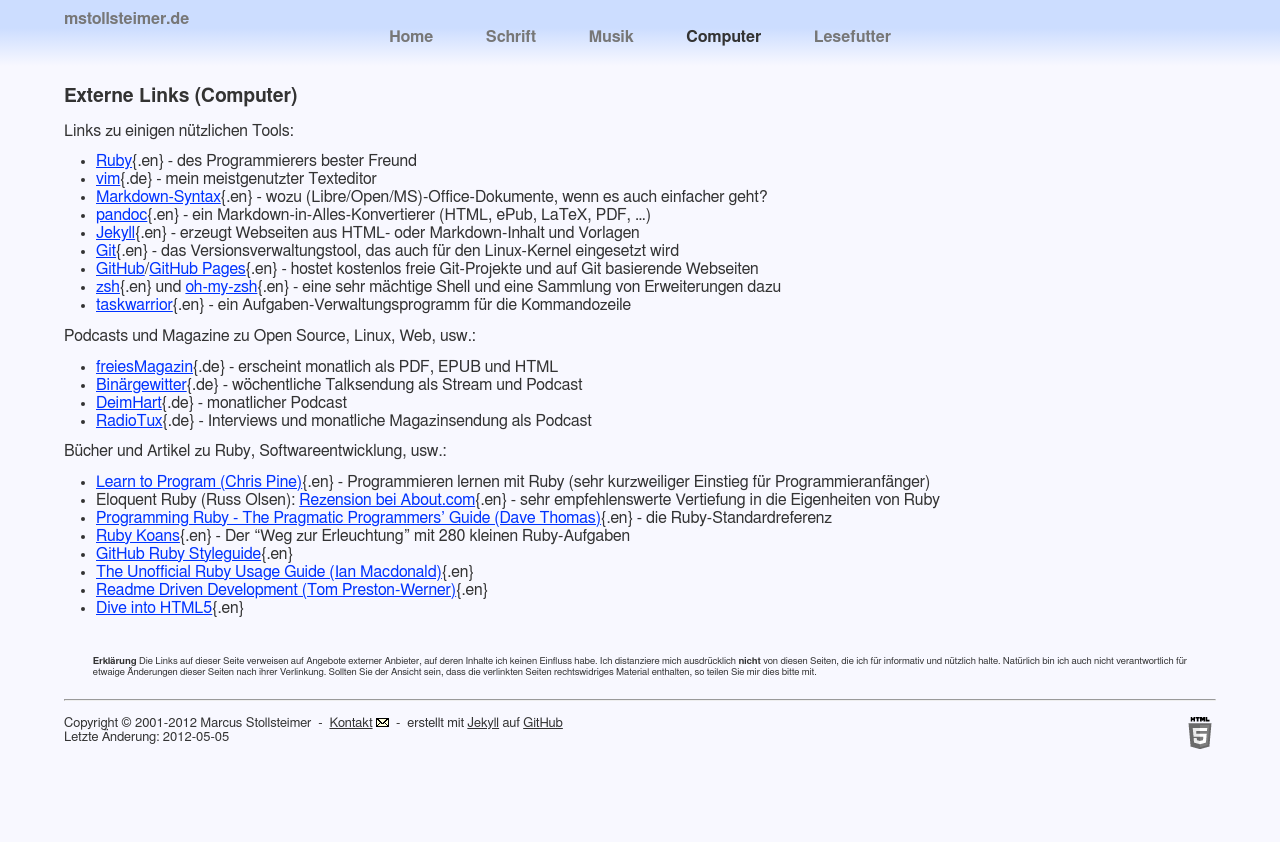
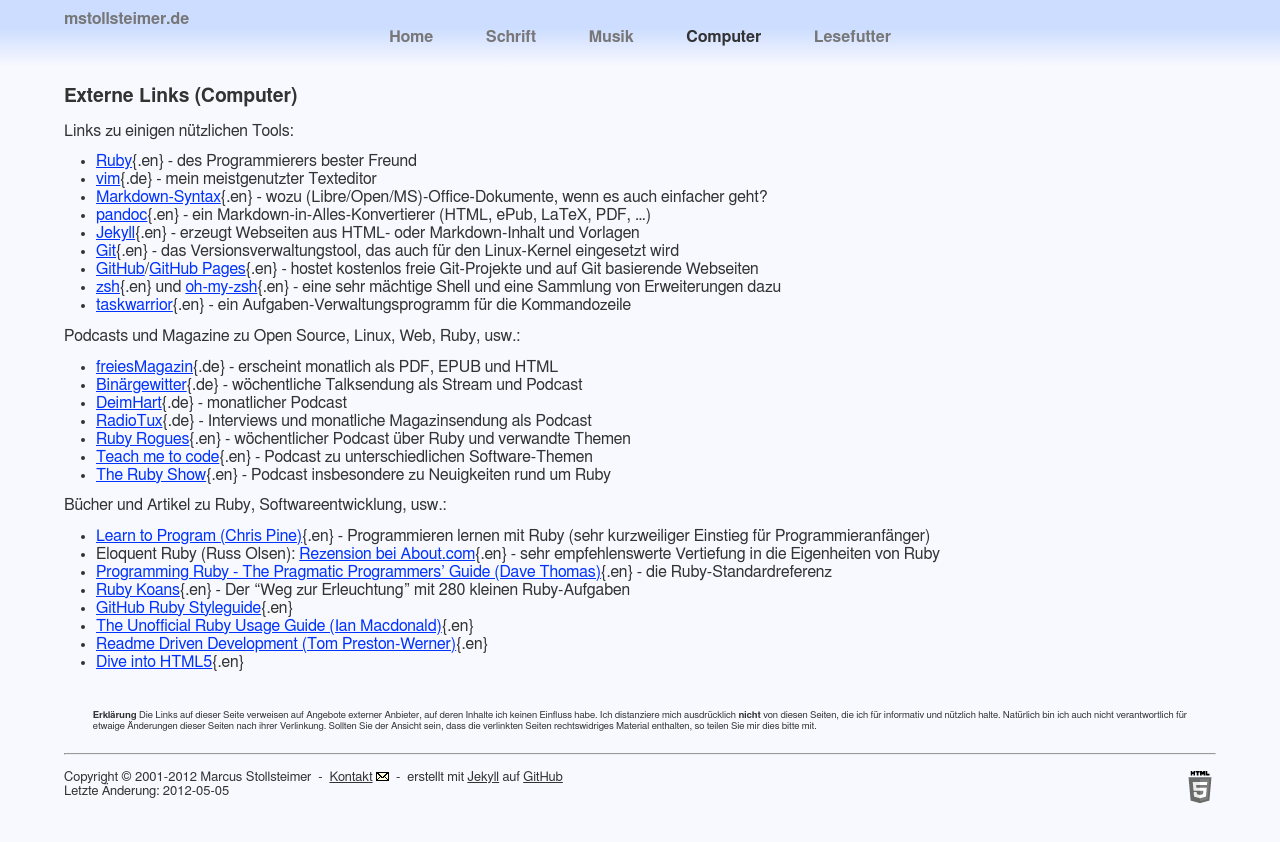
Before and after one commit to stomar/stomar.github.com, a Jekyll site: the page built from computer/links.md, in a window 1280 px wide. Shown: the top 842 px of the page. Built offline with Jekyll 4.4.1, drawn with Linux system fonts in a browser that asks for light colours.

Commit message:
several podcasts added

```diff
--- a/computer/links.md
+++ b/computer/links.md
@@ -16,12 +16,15 @@ Links zu einigen nützlichen Tools:
 - [zsh](http://zsh.sourceforge.net/){.en} und [oh-my-zsh](https://github.com/robbyrussell/oh-my-zsh){.en} - eine sehr mächtige Shell und eine Sammlung von Erweiterungen dazu
 - [taskwarrior](http://taskwarrior.org/){.en} - ein Aufgaben-Verwaltungsprogramm für die Kommandozeile
 
-Podcasts und Magazine zu Open Source, Linux, Web, usw.:
+Podcasts und Magazine zu Open Source, Linux, Web, Ruby, usw.:
 
 - [freiesMagazin](http://www.freiesmagazin.de/){.de} - erscheint monatlich als PDF, EPUB und HTML
 - [Binärgewitter](http://blog.binaergewitter.de/){.de} - wöchentliche Talksendung als Stream und Podcast
 - [DeimHart](http://deimhart.net/){.de} - monatlicher Podcast
 - [RadioTux](http://www.radiotux.de/){.de} - Interviews und monatliche Magazinsendung als Podcast
+- [Ruby Rogues](http://rubyrogues.com/){.en} - wöchentlicher Podcast über Ruby und verwandte Themen
+- [Teach me to code](http://teachmetocode.com/){.en} - Podcast zu unterschiedlichen Software-Themen
+- [The Ruby Show](http://rubyshow.com/){.en} - Podcast insbesondere zu Neuigkeiten rund um Ruby
 
 Bücher und Artikel zu Ruby, Softwareentwicklung, usw.:
 
```
